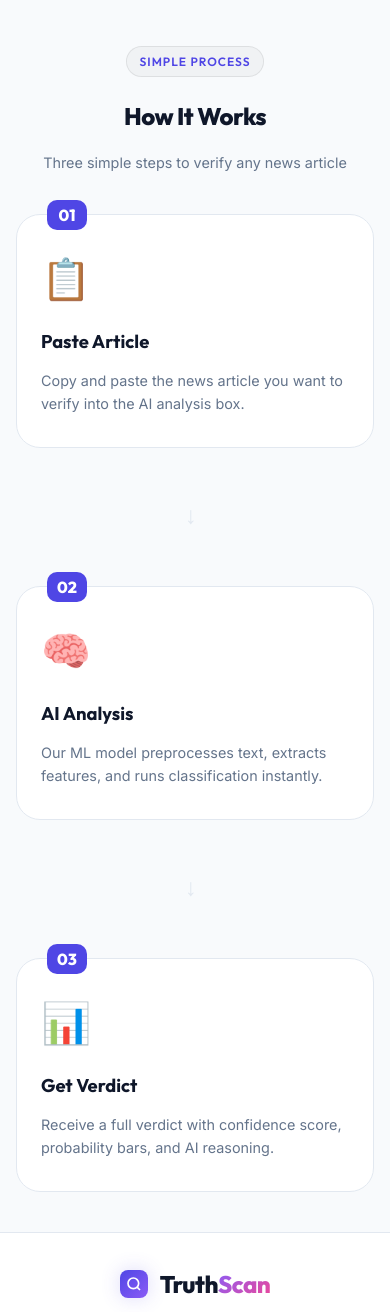
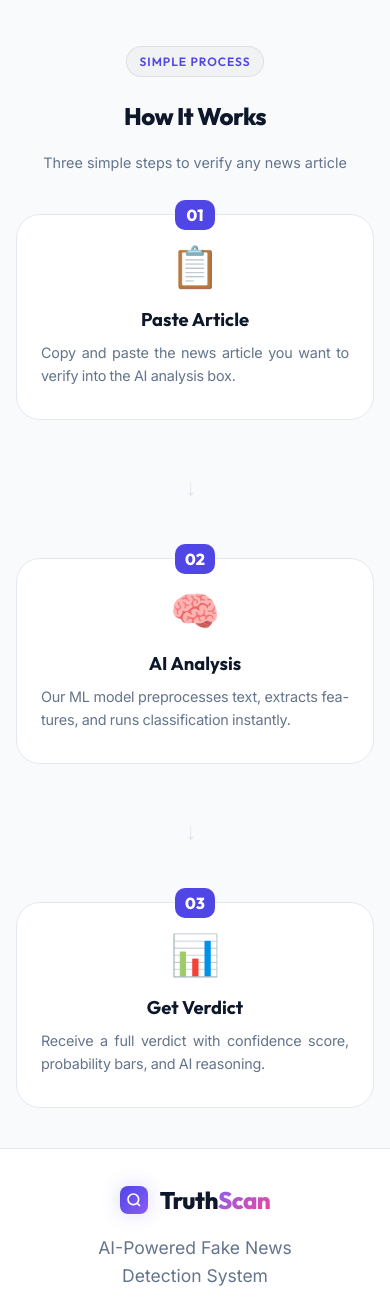
Before and after one commit to Sujal196/Fake-News-Detection-System, a Flask app: page / in a window 390 px wide. Shown: the part 3194-4506 px from the top of the page. Run offline with Flask 3, Linux system fonts and the light colour scheme.

Commit message:
Modify Files

```diff
--- a/static/css/style.css
+++ b/static/css/style.css
@@ -988,7 +988,7 @@ h1, h2, h3, h4, .sec-badge, .nav-logo {
   flex: 1;
   background: var(--bg-card);
   border: 1px solid var(--border);
-  padding: 40px 30px;
+  padding: 24px 30px 40px;
   border-radius: 24px;
   position: relative;
   transition: var(--transition);
@@ -1002,7 +1002,8 @@ h1, h2, h3, h4, .sec-badge, .nav-logo {
 
 .step-num {
   position: absolute;
-  top: -15px; left: 30px;
+  top: -15px; left: 50%;
+  transform: translateX(-50%);
   background: var(--primary);
   color: white;
   width: 40px; height: 30px;
@@ -1016,17 +1017,24 @@ h1, h2, h3, h4, .sec-badge, .nav-logo {
 
 .step-emoji {
   font-size: 3rem;
-  margin-bottom: 20px;
+  margin-bottom: 8px;
+  text-align: center;
 }
 
 .step-card h3 {
   font-size: 1.3rem;
-  margin-bottom: 12px;
+  margin-bottom: 8px;
+  text-align: center;
 }
 
 .step-card p {
   color: var(--text-muted);
   font-size: 0.95rem;
+  text-align: justify;
+  letter-spacing: -0.2px;
+  word-spacing: -0.5px;
+  hyphens: auto;
+  -webkit-hyphens: auto;
 }
 
 .step-arrow {
@@ -1251,7 +1259,6 @@ h1, h2, h3, h4, .sec-badge, .nav-logo {
 
   .steps-row { flex-direction: column; align-items: center; gap: 40px; }
   .step-card { width: 100%; max-width: 500px; text-align: left; }
-  .step-num { left: 30px; transform: none; }
   .step-arrow { transform: rotate(90deg); margin: 10px 0; }
 
   .result-top { flex-direction: column; gap: 24px; padding-bottom: 24px; text-align: center; }
@@ -1386,10 +1393,10 @@ h1, h2, h3, h4, .sec-badge, .nav-logo {
   .feat-card h3 { font-size: 1.1rem; }
   .feat-card p { font-size: 0.9rem; margin: 0 0 16px 0; text-align: left; }
 
-  .step-card { padding: 32px 24px; }
-  .step-emoji { font-size: 2.5rem; margin-bottom: 16px; }
-  .step-card h3 { font-size: 1.15rem; }
-  .step-card p { font-size: 0.9rem; }
+  .step-card { padding: 20px 24px 32px; }
+  .step-emoji { font-size: 2.5rem; margin-bottom: 6px; }
+  .step-card h3 { font-size: 1.15rem; margin-bottom: 6px; }
+  .step-card p { font-size: 0.9rem; text-align: justify; letter-spacing: -0.2px; word-spacing: -0.5px; hyphens: auto; -webkit-hyphens: auto; }
   .step-arrow { font-size: 1.5rem; }
 
   .analyze-card { padding: 16px; border-radius: 16px; }
```
